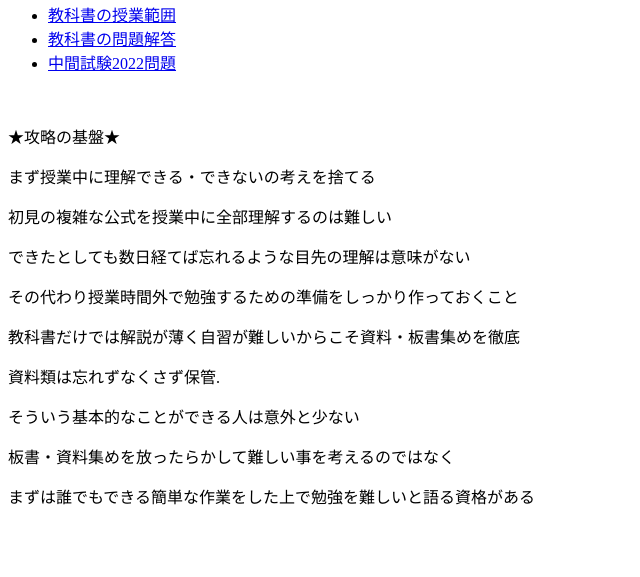
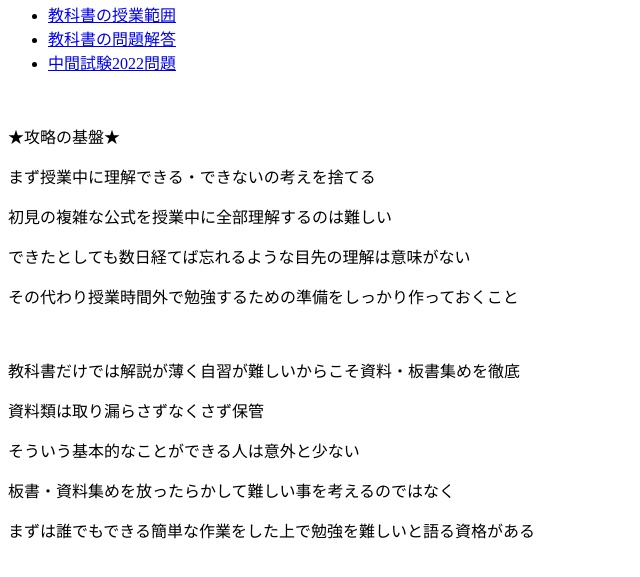
Before and after one commit to jackdawson0410/sample16, a plain HTML site: page index.html in a window 1280 px wide. Shown: the part 87-664 px from the top of the page, without its empty margins (0-640 px from the left). Drawn offline with Linux system fonts and the light colour scheme.

Commit message:
Update index.html

```diff
--- a/index.html
+++ b/index.html
@@ -17,8 +17,9 @@
 	<p>初見の複雑な公式を授業中に全部理解するのは難しい</p>
 	<p>できたとしても数日経てば忘れるような目先の理解は意味がない</p>
 	<p>その代わり授業時間外で勉強するための準備をしっかり作っておくこと</p>
+	<br>
 	<p>教科書だけでは解説が薄く自習が難しいからこそ資料・板書集めを徹底</p>
-	<p>資料類は忘れずなくさず保管. </p>
+	<p>資料類は取り漏らさずなくさず保管 </p>
 	<p>そういう基本的なことができる人は意外と少ない</p>
 	<p>板書・資料集めを放ったらかして難しい事を考えるのではなく</p>
 	<p>まずは誰でもできる簡単な作業をした上で勉強を難しいと語る資格がある</p>
```
